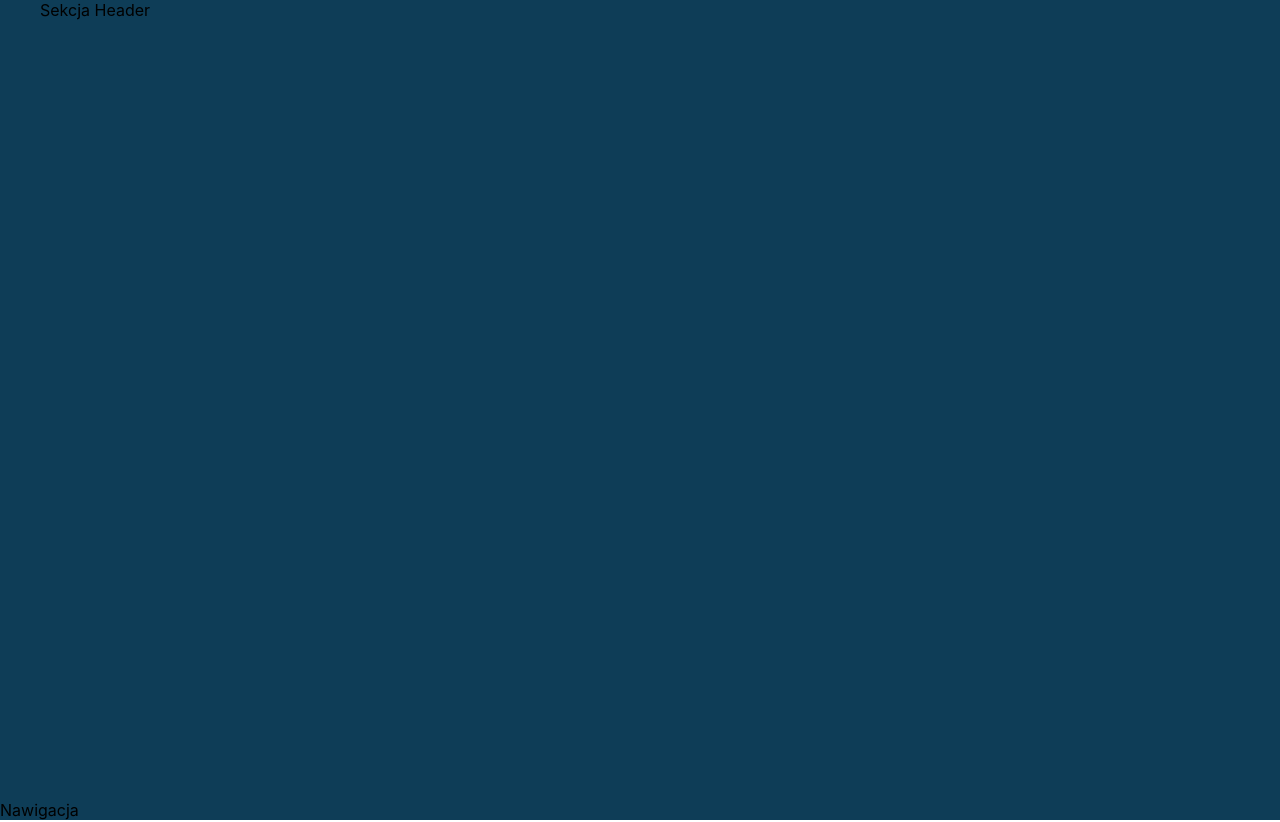
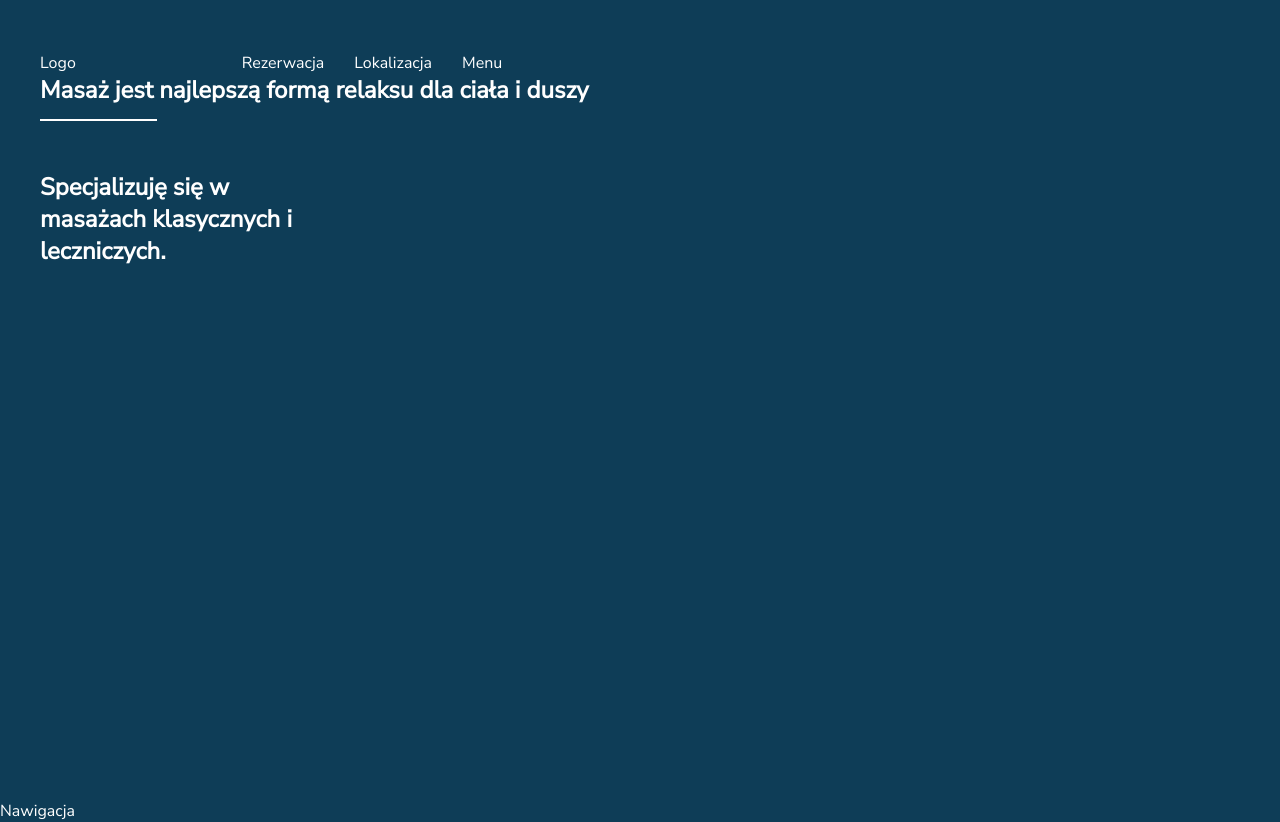
Before and after one commit to DBakalarski/swiat-masazu, a React (Create React App) app: page / in a window 1280 px wide. Built offline with nearby package versions, Linux system fonts and the light colour scheme.

Commit message:
Header works 20%

```diff
--- a/src/App.scss
+++ b/src/App.scss
@@ -1,7 +1,15 @@
+@import './variables.scss';
+
+
 * {
     margin: 0;
     padding: 0;
     box-sizing: border-box;
+}
+
+body {
+    color: $text-color;
+    font-family: $primary-font
 }
 
 section {
--- a/src/Components/Header/Header.js
+++ b/src/Components/Header/Header.js
@@ -2,11 +2,40 @@ import React from 'react';
 import styles from './Header.module.scss'
 
 const Header = () => {
-    const { header } = styles
+    const { header, header_menu, logo, nav, nav_item, description, main_description, separator, additional_description } = styles
     return (
         <section className={header}>
             <div className="container">
-                Sekcja Header
+                <div className={header_menu}>
+
+                    <div className={logo}>
+                        Logo
+                    </div>
+                    <div className={nav}>
+                        <div className={nav_item}>
+                            <img src="" alt="" />
+                            <p>Rezerwacja</p>
+                        </div>
+                        <div className={nav_item}>
+                            <img src="" alt="" />
+                            <p>Lokalizacja</p>
+                        </div>
+                        <div className={nav_item}>
+                            <img src="" alt="" />
+                            <p>Menu</p>
+                        </div>
+                    </div>
+                </div>
+                <div className={description}>
+                    <div className={main_description}>
+                        <h1>Masaż jest najlepszą formą relaksu dla ciała i duszy</h1>
+                        <span className={separator}></span>
+                    </div>
+                    <div className={additional_description}>
+                        <h2>Specjalizuję się w masażach klasycznych i leczniczych.</h2>
+                    </div>
+                </div>
+
             </div>
         </section>
     )
--- a/src/Components/Header/Header.module.scss
+++ b/src/Components/Header/Header.module.scss
@@ -3,3 +3,36 @@
 .header {
     background-color: $primary-color;
 }
+
+.header_menu {
+    display: flex;
+    padding-top: 52px;
+}
+
+.nav {
+    display: flex;
+    margin-left: 136px;
+
+}
+
+.nav_item {
+    display: flex;
+    margin-left: 30px;
+}
+
+.separator {
+    display: block;
+    margin: 13px 0 50px 0;
+    width: 117px;
+    height: 2px;
+    background-color: $text-color;
+}
+
+.description {
+    marginn-top: 128px;
+    max-width: 600px;
+}
+
+.additional_description {
+    max-width: 300px;
+}
--- a/src/variables.scss
+++ b/src/variables.scss
@@ -1,2 +1,7 @@
+@import url('https://fonts.googleapis.com/css?family=Nunito+Sans&display=swap');
+
 $primary-color: #0E3D57;
 $secondary-color: #B69969;
+$text-color: #fff;
+$primary-font: 'Nunito Sans',
+sans-serif;
```
